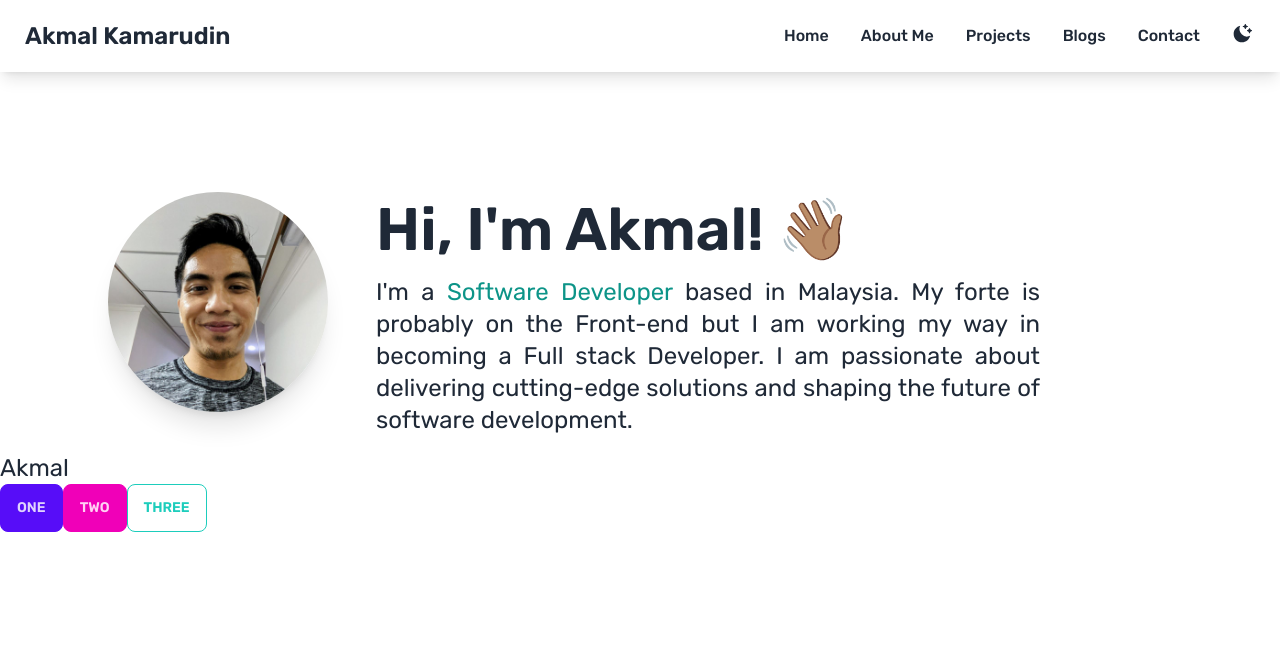
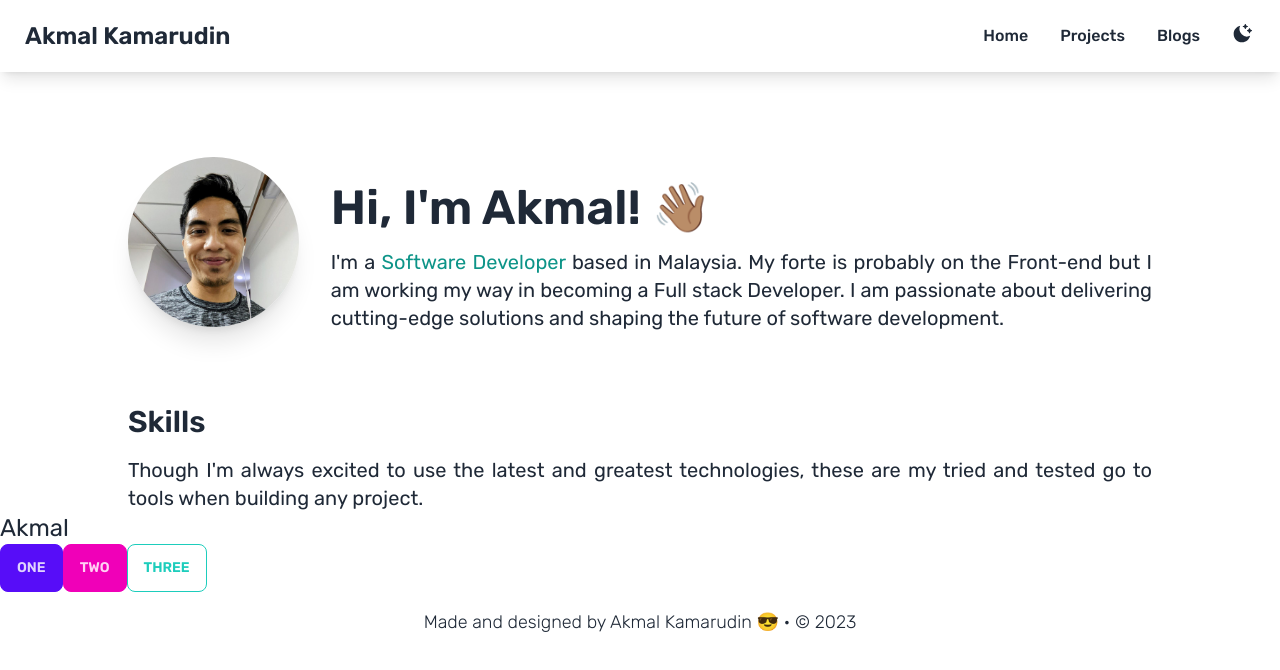
Before and after one commit to akmal-kamarudin/akmalkdin-v1, a Next.js app: page / in a window 1280 px wide. Shown: the top 670 px of the page. Built offline with nearby package versions, Linux system fonts and the light colour scheme.

Commit message:
chore: skills section

```diff
--- a/app/layout.tsx
+++ b/app/layout.tsx
@@ -4,12 +4,12 @@ import { Rubik } from "next/font/google";
 
 const rubik = Rubik({
   subsets: ["latin"],
-  // display: "swap",
+  display: "swap",
   variable: "--font-rubik",
 });
 
 export const metadata = {
-  title: "Akmal's",
+  title: "Akmal Kamarudin | Software Developer",
   description: "My portfolio",
 };
 
@@ -20,9 +20,7 @@ export default function RootLayout({
 }) {
   return (
     <html lang="en" className={`${rubik.variable}`}>
-      <head>
-        <link rel="icon" href="../public/favicon.ico" />
-      </head>
+      <head>{/* <link rel="icon" href="../public/favicon.ico" /> */}</head>
       <body>
         <Themes>{children}</Themes>
       </body>
--- a/app/page.tsx
+++ b/app/page.tsx
@@ -1,17 +1,22 @@
 "use client";
 
-import Navbar from "../components/Navbar";
-import Hero from "../components/Hero";
+import Navbar from "@/components/Navbar";
+import Hero from "@/components/Hero";
+import Footer from "@/components/Footer";
+import Skills from "@/components/Skills";
 
 export default function Page() {
   return (
     <main>
       <Navbar />
       <Hero />
+      <Skills />
+
       <h1 className="text-2xl">Akmal </h1>
       <button className="btn btn-primary">One</button>
       <button className="btn btn-secondary">Two</button>
       <button className="btn btn-accent btn-outline">Three</button>
+      <Footer />
     </main>
   );
 }
--- /dev/null
+++ b/components/Footer.tsx
@@ -0,0 +1,13 @@
+import React from "react";
+
+const Footer = () => {
+  return (
+    <div className="flex justify-center inset-x-0 bottom-0">
+      <p className="font-light text-md px-8 py-4 lg:text-lg">
+        Made and designed by Akmal Kamarudin 😎 &bull; &copy; 2023
+      </p>
+    </div>
+  );
+};
+
+export default Footer;
--- a/components/Hero.tsx
+++ b/components/Hero.tsx
@@ -5,8 +5,8 @@ import Image from "next/image";
 const Hero = () => {
   return (
     <section id="home">
-      <div className="flex flex-col items-center text-center justify-center pt-20 px-8 md:flex-row md:px-20">
-        <div className="flex justify-end md:w-1/4 md:pr-8">
+      <div className="flex flex-col items-center text-center justify-center pt-20 px-8 lg:flex-row lg:px-16 xl:px-32">
+        <div className="flex justify-end lg:w-1/6 2xl:justify-start">
           <Image
             className="rounded-full shadow-xl dark:shadow-cyan-600/20"
             src="/images/profilephoto.jpeg"
@@ -15,11 +15,11 @@ const Hero = () => {
             height={220}
           />
         </div>
-        <div className="text-justify p-4 md:w-3/4 lg:pr-28 xl:pr-40">
-          <h1 className="font-semibold text-4xl text-center mt-8 md:text-left lg:text-6xl">
+        <div className="text-justify lg:pl-8 lg:w-5/6 2xl:pl-4">
+          <h1 className="font-semibold text-4xl text-center mt-8 md:text-start lg:text-5xl">
             Hi, I&#39;m Akmal! 👋🏽
           </h1>
-          <p className="font-normal text-lg mt-4 lg:text-2xl">
+          <p className="font-normal text-lg mt-4 md:text-xl">
             I&#39;m a <span className="text-teal-600">Software Developer </span>
             based in Malaysia. My forte is probably on the Front-end but I am
             working my way in becoming a Full stack Developer. I am passionate
--- a/components/Navbar.tsx
+++ b/components/Navbar.tsx
@@ -15,20 +15,12 @@ const NavItem: Array<NavItemType> = [
     page: "home",
   },
   {
-    label: "About Me",
-    page: "about me",
-  },
-  {
     label: "Projects",
     page: "projects",
   },
   {
     label: "Blogs",
     page: "blogs",
-  },
-  {
-    label: "Contact",
-    page: "contact",
   },
 ];
 
--- /dev/null
+++ b/components/Skills.tsx
@@ -0,0 +1,20 @@
+import React from "react";
+
+const Skills = () => {
+  return (
+    <div className="flex flex-col items-start text-center justify-start pt-10 px-8 lg:px-16 xl:px-32">
+      <div className="text-justify">
+        <h1 className="font-semibold text-2xl text-start mt-8 md:text-3xl">
+          Skills
+        </h1>
+        <p className="font-normal text-lg mt-4 md:text-xl">
+          Though I&#39;m always excited to use the latest and greatest
+          technologies, these are my tried and tested go to tools when building
+          any project.
+        </p>
+      </div>
+    </div>
+  );
+};
+
+export default Skills;
```
